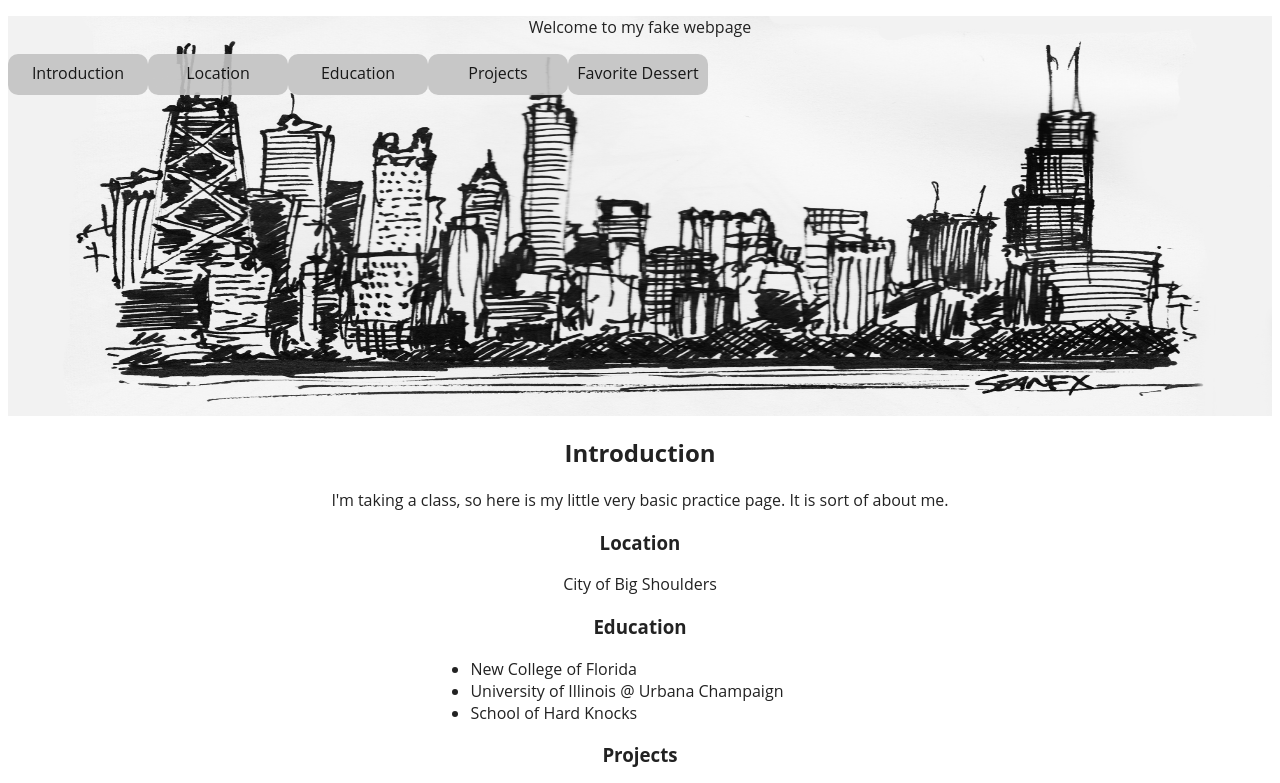
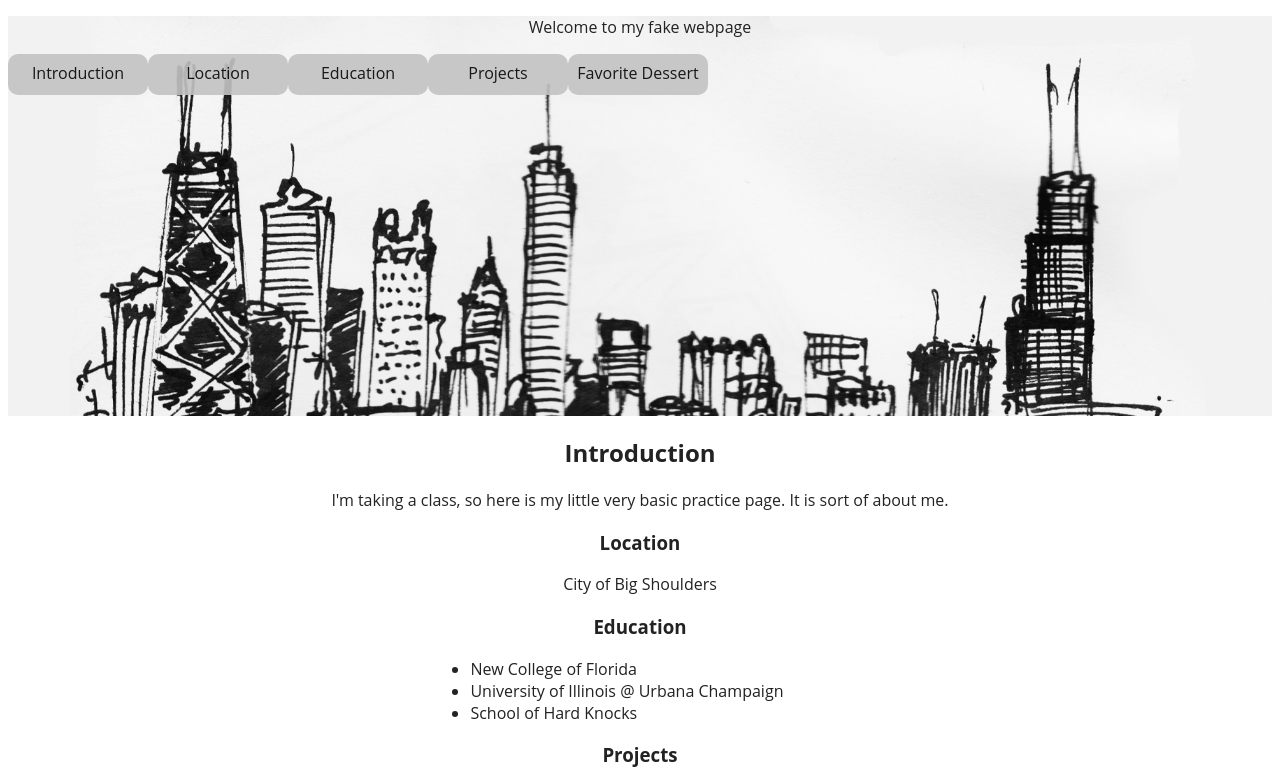
Before and after one commit to muvceski/personal_website, a plain HTML site: page index.html in a window 1280 px wide. Shown: the top 783 px of the page. Drawn offline with Linux system fonts and the light colour scheme.

Commit message:
second commit

```diff
--- a/style.css
+++ b/style.css
@@ -18,7 +18,7 @@ body section ol{
 }
 #top-banner{
 	background-image: url('photo.jpg');
-	background-size: 100% 100%;
+	background-size: 100% auto;
 	background-repeat: no-repeat;
 	position: right;
 	height: 25em;
```
